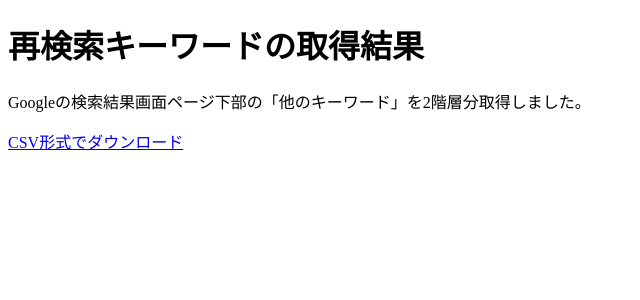
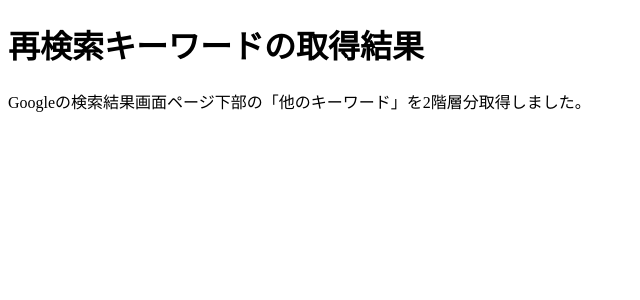
Before and after one commit to pa-up/rekw-app, a Flask app: template templates/result.html in a window 1280 px wide. Shown: the top 300 px of the page, without its empty margins (0-640 px from the left). Run offline with Flask 2, Linux system fonts and the light colour scheme; the template is opened without the code that fills it, so the values that code supplies are empty.

Commit message:
first commit

```diff
--- a/main.py
+++ b/main.py
@@ -32,12 +32,6 @@ def result():
     # 「rekw_get.py」から返り値「html_data」をこちらのファイルにインポート
     col_list, val_list, csv_data = rekw_get.rekw_function(main_kw)
 
-    # フォルダ「rekw_save」内にCSVファイルがあれば、削除
-    file_exsit = os.path.isfile("./data/csv/rekw.csv")
-    if file_exsit == True:
-        os.remove("./data/csv/rekw.csv")
-    #
-
     # フォルダ「rekw_save」にCSVファイルを生成
     csv_data.to_csv("./data/csv/rekw.csv", index=False)
 
--- a/templates/result.html
+++ b/templates/result.html
@@ -14,8 +14,10 @@
 	<p>
 		Googleの検索結果画面ページ下部の「他のキーワード」を2階層分取得しました。
 	</p>
-	<p></p>
+	<br>
+	<!--
 	<a href="../data/csv/rekw.csv" download>CSV形式でダウンロード</a>
+	-->
 	<br>
 	<br>
 
```
